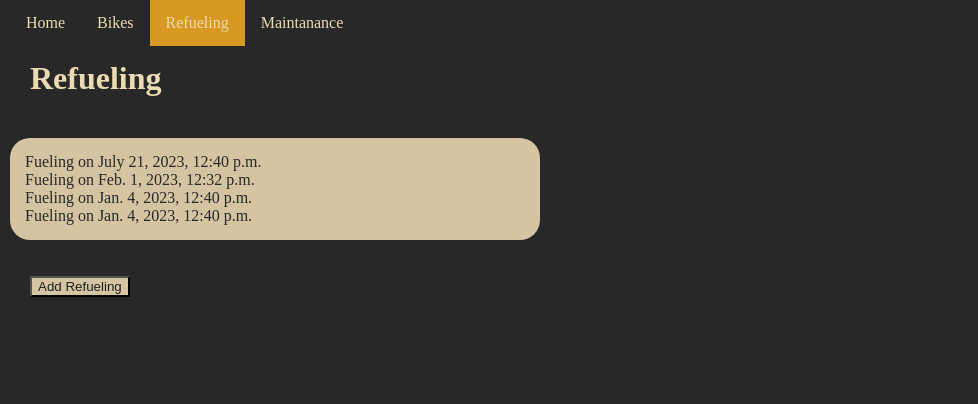
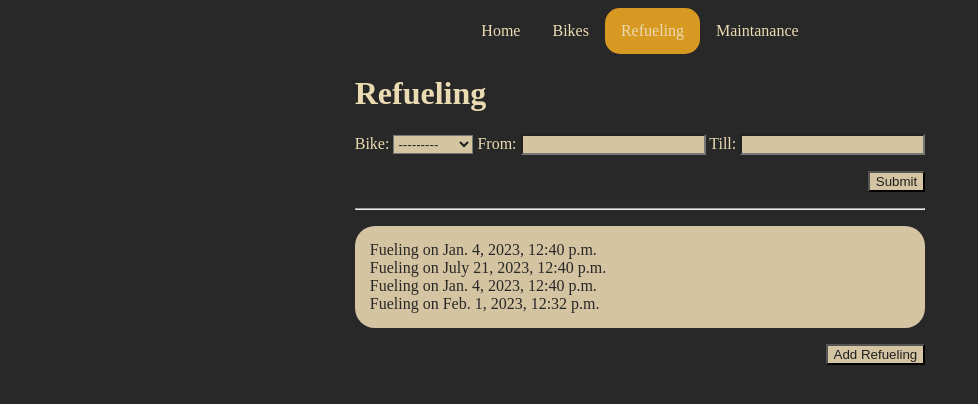
Before and after one commit to SvenDo11/py-server, a Django app: page /bike/refueling/ in a window 1280 px wide. Shown: the top 404 px of the page, without its empty margins (0-978 px from the left). Run offline with Django 4.2, Linux system fonts and the light colour scheme; data comes from the database, SQL or seed files in the repository; both versions use the stored data as it was after the commit.

Commit message:
Got proper site layout. Added filter

```diff
--- a/bike/static/bike/styles.css
+++ b/bike/static/bike/styles.css
@@ -32,51 +32,46 @@
 }
 
 body {
-    margin: 10px;
     background-color: var(--color-bg);
+    color: var(--color-fg);
+    display: flex;
+    flex-direction: column;
+    align-items: center;
 }
 
-h1 {
-    color: var(--color-fg);
-    padding: 20px;
-    align-content: center;
-    margin-top: 40px;
-    width: 100%;
+.content {
+
+    & button {
+        color: var(--color-fg2);
+        background-color: var(--color-bg2);
+        margin-left: auto;
     }
 
-h2 {
-    color: var(--color11);
-    text-align: center;
-    align-content: center;
+    & input {
+        color: var(--color-fg2);
+        background-color: var(--color-bg2);
+        margin-left: auto;
     }
 
-p {
-    color: var(--color-fg);
-    padding: 20px;
+    & select {
+        color: var(--color-fg2);
+        background-color: var(--color-bg2);
+        margin-left: auto;
     }
 
-button {
-    color: var(--color-fg2);
-    background-color: var(--color-bg2);
-    margin: 20px;
+    & p {
+        display: flex;
     }
 
-input {
-    color: var(--color-fg2);
-    background-color: var(--color-bg2);
-    margin: 20px;
-}
-
-ul {
+    & ul {
         color: var(--color-fg2);
         background-color: var(--color-bg2);
         border-radius: 20px;
         list-style-type: none;
-    width: 500px;
         padding: 15px;
     }
 
-a {
+    & a {
         text-decoration: none;
         color: var(--color-bg);
     }
@@ -85,19 +80,18 @@
         border-radius: 20px;
         color: var(--color-fg);
     }
-
-#navigationbar {
+}
+.navbar {
     & ul {
         color: var(--color-fg);
+        background-color: var(--color-bg);
         list-style-type: none;
         border-radius: 0px;
         margin: 0;
         padding: 0;
         overflow: hidden;
-        position: fixed;
+        position: sticky;
         top: 0;
-        width: 100%;
-        background-color: var(--color-bg);
     }
 
     & li {
@@ -107,6 +101,7 @@
     & li a {
         display: block;
         color: var(--color-fg);
+        border-radius: 15px;
         text-align: center;
         padding: 14px 16px;
         text-decoration: none;
--- a/bike/templates/bike/base.html
+++ b/bike/templates/bike/base.html
@@ -2,13 +2,14 @@
 <html>
 <head>
     {% load static %}
+    <meta name="viewport" content="width=device-width, initial-scale=1.0">
     <link rel="stylesheet" href="{% static 'bike/styles.css' %}">
     <base href="{% static '/' %}">
     <title>{% block title %}Bike Statistics{% endblock %}</title>
 </head>
 
 <body>
-<div id="navigationbar">
+<div class="navbar">
     <ul>
         <li><a {% if navigationbar_active == "home" %}class="active"{% endif %} href="{% url 'bike:bikeIndex' %}">Home</a></li>
         <li><a {% if navigationbar_active == "bikes" %}class="active"{% endif %} href="{% url 'bike:bikeList' %}">Bikes</a></li>
@@ -16,7 +17,7 @@
         <li><a {% if navigationbar_active == "maintanance" %}class="active"{% endif %} href="{% url 'bike:bikeIndex' %}">Maintanance</a></li>
     </ul>
 </div>
-<div id="content">
+<div class="content">
     {% block content %}
     <p>
         Your Content should be displayed here.
--- a/bike/templates/bike/refueling_list.html
+++ b/bike/templates/bike/refueling_list.html
@@ -7,6 +7,18 @@
 
 {% block content %}
     <h1>Refueling</h1>
+    <div>
+    <form action="" method="get">
+        {{ filter.form }}
+        <p>
+            {% if display_clear %}
+            <input type="button" value="Clear" onclick="window.location.href='{% url 'bike:refuelingList' %}';"/>
+            {% endif %}
+            <input type="submit"/>
+        </p>
+    </form>
+    </div>
+    <hr/>
     {% if fueling_list %}
         <ul>
             {% for fueling in fueling_list %}
@@ -16,5 +28,7 @@
     {% else %}
         <p>No refueling are available.</p>
     {% endif %}
-    <button class="testButton" type="button" onclick="window.location.href='{% url 'bike:refuelingCreate' %}';">Add Refueling</button>
+    <p>
+        <button type="button" onclick="window.location.href='{% url 'bike:refuelingCreate' %}';">Add Refueling</button>
+    </p>
 {% endblock %}
--- a/bike/views.py
+++ b/bike/views.py
@@ -1,11 +1,14 @@
 from django.shortcuts import render
 from django.views import generic
 from django.urls import reverse_lazy
+from django_filters.views import FilterView
 from .models import Bike, Fuel
 from .plots import get_test_plot
+import django_filters as dj_filters
 
 bike_fields = ["name", "manufacturer", "initial_odometer"]
 refueling_fields = ["bike", "fuel_date", "quantity", "cost_per_litre", "total_cost", "km_trip", "km_total"]
+
 
 class IndexView(generic.TemplateView):
     template_name = "bike/index.html"
@@ -17,17 +20,36 @@
         return context
 
 
-class RefuelingListView(generic.ListView):
+class RefuelingFilter(dj_filters.FilterSet):
+    fuel_date__lt = dj_filters.DateTimeFilter(field_name="fuel_date", lookup_expr='lt', label="From")
+    fuel_date__gt = dj_filters.DateTimeFilter(field_name="fuel_date", lookup_expr='gt', label="Till")
+
+    class Meta:
+        model = Fuel
+        fields = ['bike']
+
+
+class RefuelingListView(FilterView):
+    model = Fuel
     template_name = 'bike/refueling_list.html'
     context_object_name = 'fueling_list'
+    filterset_class = RefuelingFilter
+    showClear = False
+
+    def get(self, request, *args, **kwargs):
+        self.showClear = any(field in request.GET for field in
+                             set(self.filterset_class.get_fields()))
+        return super().get(request, *args, **kwargs)
 
     def get_context_data(self, **kwargs):
         context = super().get_context_data(**kwargs)
         context['navigationbar_active'] = "refueling"
+        if self.showClear:
+            context['display_clear'] = "true"
+        for obj in context['object_list']:
+            print(obj.fuel_date)
+
         return context
-
-    def get_queryset(self):
-        return Fuel.objects.order_by('-fuel_date')
 
 
 class RefuelingDetailView(generic.DetailView):
```
Also changed, not shown: bike/templates/bike/bike_create.html (+7 -8 lines), bike/templates/bike/refueling_create.html (+7 -8 lines), db.sqlite3. Lines whose indentation alone changed are shown as unchanged.
